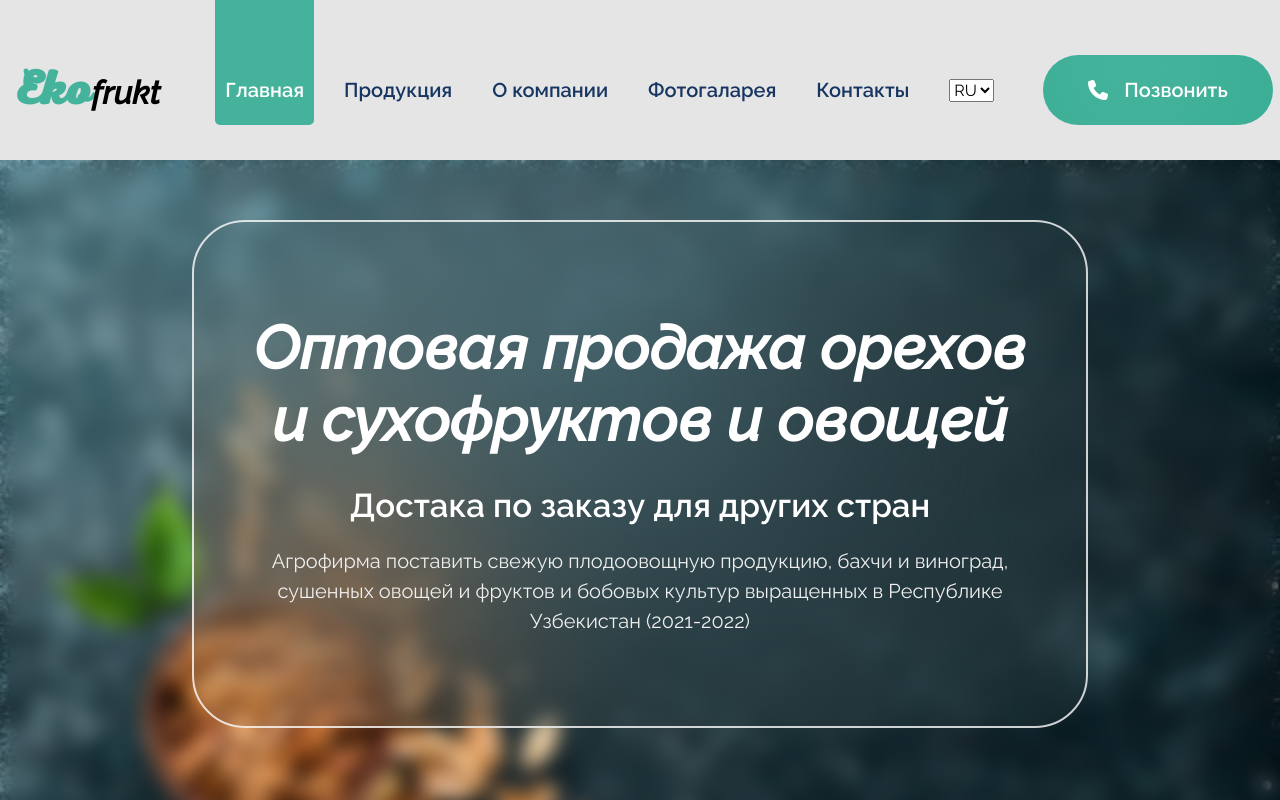
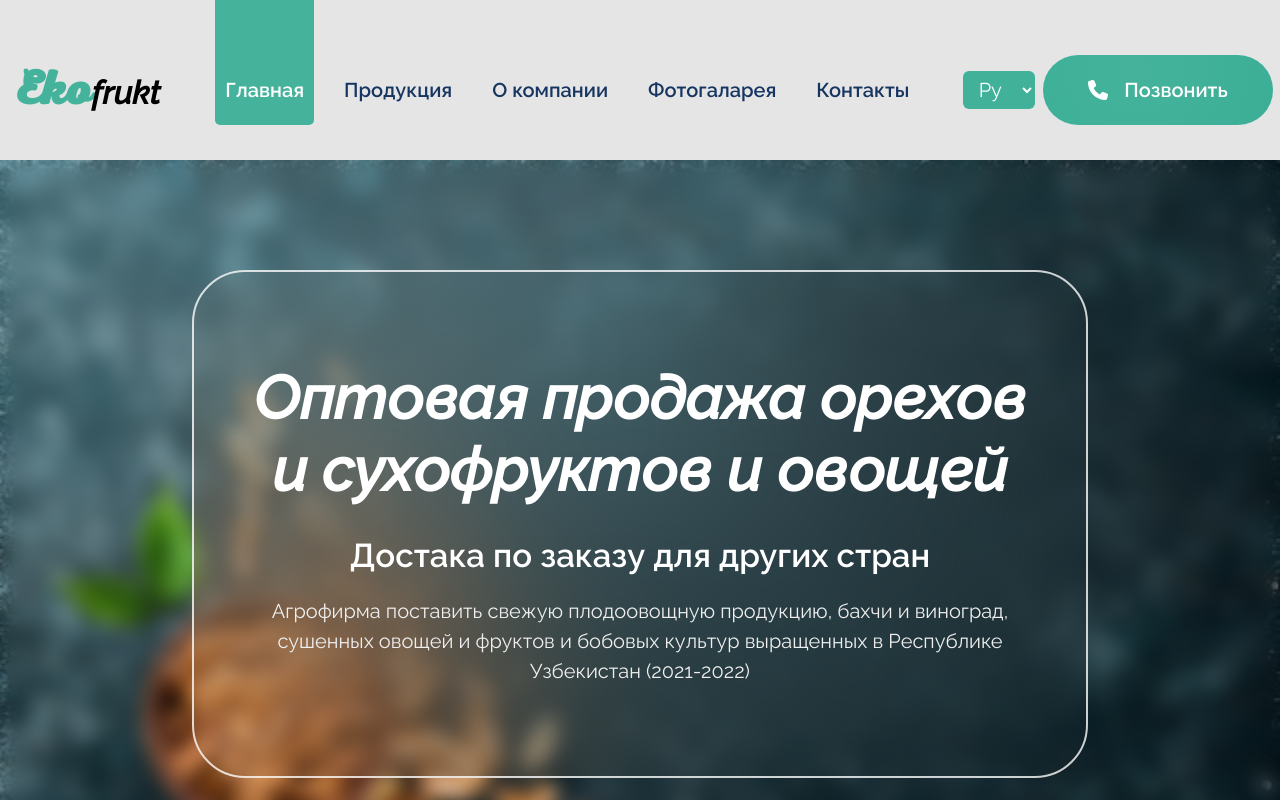
Before and after one commit to 7Davronbek/app-suxofruits-client, a React (Create React App) app: page / in a window 1280 px wide. Shown: the top 800 px of the page. Built offline with nearby package versions, Linux system fonts and the light colour scheme; no server answers; some icons are missing.

Commit message:
suxofruits

```diff
--- a/src/components/Navbar.jsx
+++ b/src/components/Navbar.jsx
@@ -43,11 +43,11 @@ const Navbar = () => {
                                 <li><Link onClick={() => setBurger(false)} to='/contacts' className={`${location.pathname === '/contacts' ? 'active' : ''}`} >{getText("contact")}</Link></li>
 
                                 <select onChange={changeLanguage}>
-                                    <option value="ru" selected={getLanguage() === "ru"} >RU</option>
+                                    <option value="ru" selected={getLanguage() === "ru"} >Ру</option>
                                     <option value="uz" selected={getLanguage() === "uz"} >UZ</option>
                                 </select>
 
-                                <a href='tel: +998998190007' className="btn btnGradient2 ml-auto d-flex align-items-center"><span className="me-3"> <FontAwesomeIcon icon={faPhone} /> </span>Позвонить</a>
+                                <a href='tel: +998998190007' className="btn btnGradient2 ml-auto d-flex align-items-center"><span className="me-3"> <FontAwesomeIcon icon={faPhone} /> </span>{getText("phone")}</a>
                             </ul>
                         </div>
 
--- a/src/locales/RU.js
+++ b/src/locales/RU.js
@@ -124,4 +124,6 @@ export const ru = {
   contact4: "Ваш номер*",
   contact5: "Тема консультации*",
   contact6: "Отправить",
+
+  phone: "Позвонить"
 };
--- a/src/locales/UZ.js
+++ b/src/locales/UZ.js
@@ -124,4 +124,6 @@ export const uz = {
   contact4: "Telefon raqamingiz*",
   contact5: "Murojaatingizni mavzusi*",
   contact6: "Yuborish",
+
+  phone: "Aloqa"
 };
--- a/src/sass/main.scss
+++ b/src/sass/main.scss
@@ -401,6 +401,19 @@ html {
             transition: all .7s ease-in;
             overflow: hidden;
 
+            select {
+                background: transparent;
+                border: transparent;
+                outline: none;
+                padding: 6px;
+                border-radius: 6px;
+                color: #fff;
+                padding: 6px 12px;
+                background: #42b19a;
+                font-size: 20px;
+                margin-left: auto;
+            }
+
             .burger1,
             .burger2,
             .burger3 {
@@ -659,7 +672,7 @@ html {
             justify-content: center;
             position: relative;
             overflow: hidden;
-            padding: 60px 0;
+            padding: 110px 0;
 
             .wrap {
                 width: 70%;
```
